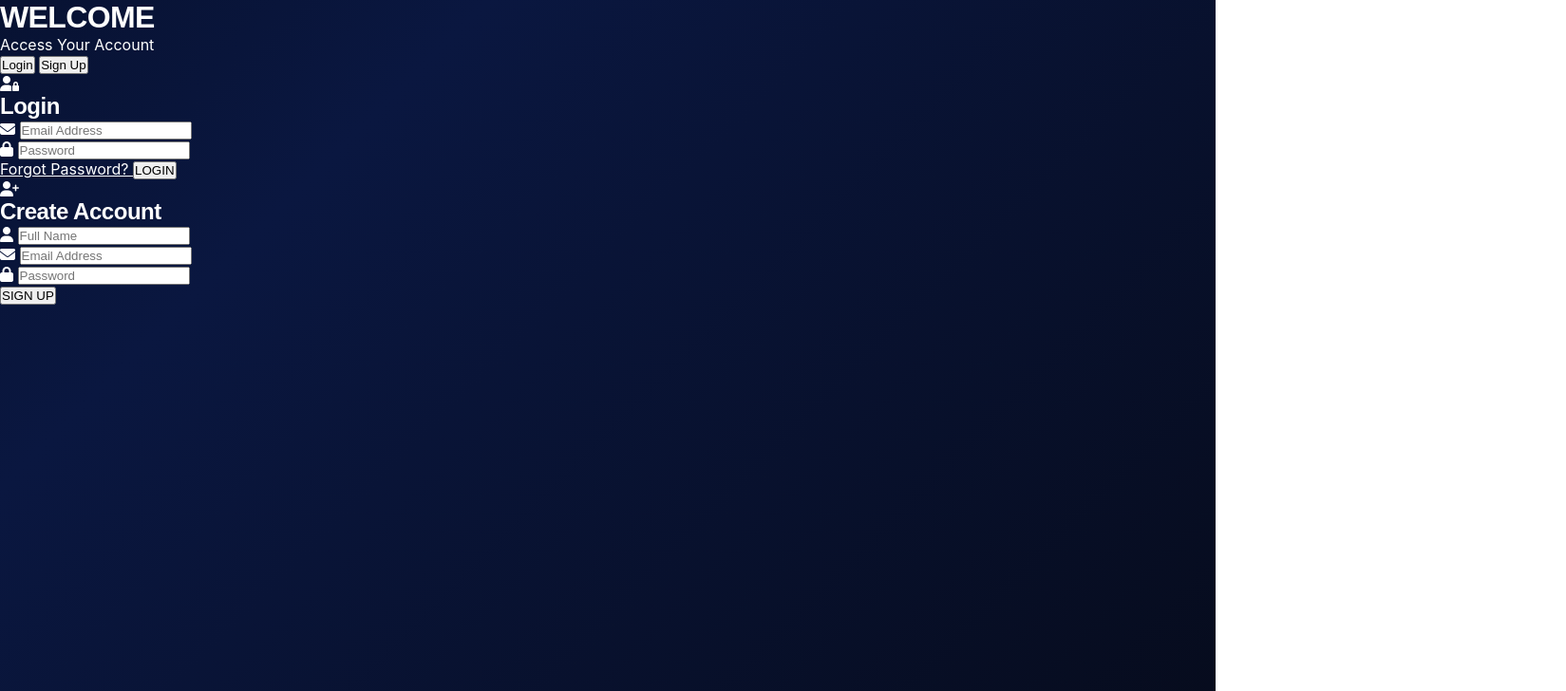
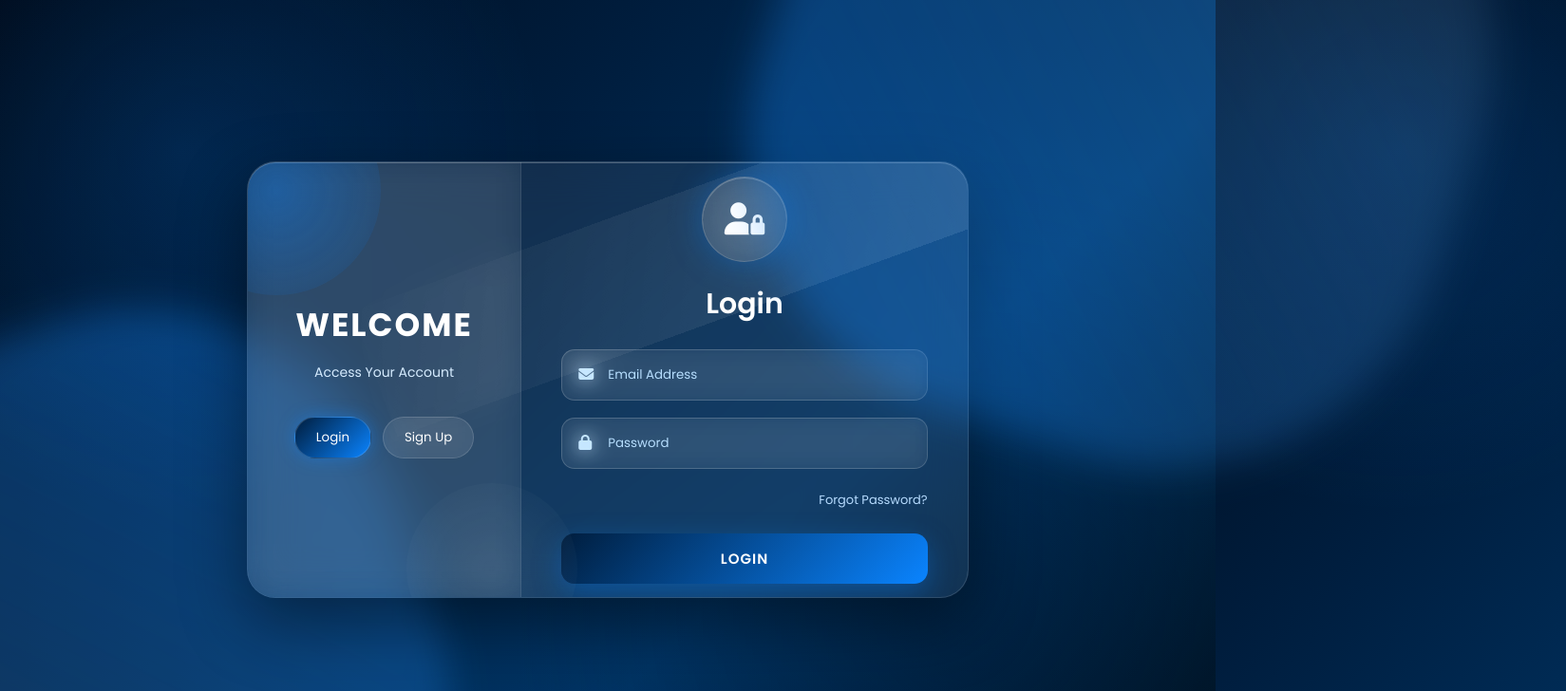
Before and after one commit to amnyfy/local-business-crm, a website: page login.html in a window 1280 px wide. Shown: the top 728 px of the page at 95% size, 1649 px wide, since content can reach past the window. Drawn offline with Linux system fonts and the light colour scheme.

Commit message:
Authentication pg

```diff
--- a/css/auth.css
+++ b/css/auth.css
@@ -1,116 +1,250 @@
 
-/* =========================
+/* ==========================================
+   GOOGLE FONT
+========================================== */
+
+@import url('https://fonts.googleapis.com/css2?family=Poppins:wght@300;400;500;600;700&display=swap');
+
+/* ==========================================
    GLOBAL
-========================= */
+========================================== */
 
 *{
     margin:0;
     padding:0;
     box-sizing:border-box;
-    font-family:'Segoe UI', Tahoma, Geneva, Verdana, sans-serif;
+    font-family:'Poppins',sans-serif;
 }
 
 body{
-    height:100vh;
+
+    min-height:100vh;
+
     display:flex;
     justify-content:center;
     align-items:center;
 
+    overflow:hidden;
+
+    position:relative;
+
     background:
-    linear-gradient(
-        135deg,
-        #020617,
-        #001d3d,
-        #003566
-    );
+    radial-gradient(circle at 15% 20%, rgba(10,132,255,.18), transparent 30%),
+    radial-gradient(circle at 80% 80%, rgba(0,29,61,.35), transparent 40%),
+    linear-gradient(135deg,#000814,#001d3d,#003566,#00111f);
 
-    overflow:hidden;
 }
 
-/* =========================
+/* ==========================================
+   ANIMATED GLOWING BLOBS
+========================================== */
+
+body::before,
+body::after{
+
+    content:"";
+
+    position:absolute;
+
+    width:700px;
+    height:700px;
+
+    border-radius:40%;
+
+    background:linear-gradient(
+    135deg,
+    rgba(10,132,255,.35),
+    rgba(255,255,255,.08));
+
+    filter:blur(20px);
+
+    animation:rotateBlob 25s linear infinite;
+
+}
+
+body::before{
+
+    left:-250px;
+    bottom:-250px;
+
+}
+
+body::after{
+
+    right:-250px;
+    top:-250px;
+
+    animation-direction:reverse;
+
+}
+
+@keyframes rotateBlob{
+
+    from{
+        transform:rotate(0deg) scale(1);
+    }
+
+    to{
+        transform:rotate(360deg) scale(1.08);
+    }
+
+}
+
+/* ==========================================
    MAIN CONTAINER
-========================= */
+========================================== */
 
 .container{
-    width:720px;
-    height:430px;
 
-    background:#ffffff;
-
-    border-radius:24px;
-
-    overflow:hidden;
+    width:760px;
+    height:460px;
 
     display:flex;
 
     position:relative;
 
+    overflow:hidden;
+
+    border-radius:30px;
+
+    background:rgba(255,255,255,.07);
+
+    backdrop-filter:blur(24px);
+    -webkit-backdrop-filter:blur(24px);
+
+    border:1px solid rgba(255,255,255,.12);
+
     box-shadow:
-    0 20px 40px rgba(0,0,0,0.25);
+
+    0 25px 70px rgba(0,0,0,.45),
+
+    inset 0 1px rgba(255,255,255,.25);
+
 }
 
-/* =========================
+/* ==========================================
+   SHINY GLASS EFFECT
+========================================== */
+
+.container::before{
+
+    content:"";
+
+    position:absolute;
+
+    width:180%;
+    height:140px;
+
+    top:-80px;
+    left:-50%;
+
+    background:
+
+    linear-gradient(
+
+    115deg,
+
+    transparent,
+
+    rgba(255,255,255,.12),
+
+    transparent);
+
+    transform:rotate(-20deg);
+
+    animation:shine 7s linear infinite;
+
+}
+
+@keyframes shine{
+
+    from{
+
+        transform:translateX(-600px) rotate(-20deg);
+
+    }
+
+    to{
+
+        transform:translateX(900px) rotate(-20deg);
+
+    }
+
+}
+
+/* ==========================================
    LEFT PANEL
-========================= */
+========================================== */
 
 .left-panel{
+
     width:38%;
 
     position:relative;
 
-    overflow:hidden;
+    background:
 
-    background:
-    linear-gradient(
-        160deg,
-        #000814,
-        #001d3d,
-        #0a84ff
-    );
+    rgba(255,255,255,.05);
+
+    backdrop-filter:blur(15px);
+
+    border-right:1px solid rgba(255,255,255,.08);
+
 }
 
-/* SHAPES */
+.left-panel::before{
 
-.left-panel::before{
-    content:'';
+    content:"";
 
     position:absolute;
 
-    width:240px;
-    height:240px;
+    width:220px;
+    height:220px;
 
-    background:rgba(255,255,255,0.08);
+    border-radius:50%;
 
-    transform:rotate(45deg);
+    background:
 
-    top:-110px;
-    left:-120px;
+    radial-gradient(circle,
 
-    border-radius:40px;
+    rgba(10,132,255,.35),
+
+    transparent);
+
+    top:-80px;
+    left:-80px;
+
 }
 
 .left-panel::after{
-    content:'';
+
+    content:"";
 
     position:absolute;
 
     width:180px;
     height:180px;
 
-    background:rgba(255,255,255,0.05);
-
     border-radius:50%;
 
-    bottom:-70px;
-    right:-50px;
+    background:
+
+    radial-gradient(circle,
+
+    rgba(255,255,255,.08),
+
+    transparent);
+
+    bottom:-60px;
+    right:-60px;
+
 }
 
-/* PANEL CONTENT */
+/* ==========================================
+   PANEL CONTENT
+========================================== */
 
 .panel-content{
-    position:relative;
-
-    z-index:5;
 
     height:100%;
 
@@ -120,80 +254,96 @@ body{
     justify-content:center;
     align-items:center;
 
+    position:relative;
+
+    z-index:10;
+
     text-align:center;
 
-    padding:25px;
+    color:white;
 
-    color:white;
+    padding:30px;
+
 }
 
 .panel-content h1{
-    font-size:32px;
 
-    margin-bottom:12px;
+    font-size:34px;
 
     font-weight:700;
 
     letter-spacing:2px;
+
+    margin-bottom:12px;
+
 }
 
 .panel-content p{
-    font-size:13px;
 
-    color:#dbeafe;
+    color:#d6ecff;
 
-    line-height:22px;
+    font-size:14px;
 
-    margin-bottom:32px;
+    margin-bottom:35px;
+
+    line-height:24px;
+
 }
 
-/* =========================
+/* ==========================================
    SWITCH BUTTONS
-========================= */
+========================================== */
 
 .switch{
+
     display:flex;
 
     gap:12px;
+
 }
 
 .switch button{
+
     border:none;
-    outline:none;
 
-    padding:10px 22px;
+    padding:11px 22px;
 
-    border-radius:30px;
+    border-radius:50px;
 
-    background:rgba(255,255,255,0.12);
+    background:rgba(255,255,255,.08);
 
     color:white;
 
-    font-size:13px;
-    font-weight:600;
+    border:1px solid rgba(255,255,255,.15);
 
     cursor:pointer;
 
-    transition:0.3s ease;
+    transition:.35s;
 
-    backdrop-filter:blur(10px);
+    backdrop-filter:blur(15px);
+
 }
 
 .switch button:hover{
-    transform:translateY(-2px);
+
+    transform:translateY(-3px);
+
 }
 
 .switch button.active{
-    background:white;
 
-    color:#001d3d;
+    background:linear-gradient(135deg,#001d3d,#0a84ff);
+
+    box-shadow:0 0 18px rgba(10,132,255,.4);
+
 }
 
-/* =========================
+/* ==========================================
    RIGHT PANEL
-========================= */
+========================================== */
 
 .right-panel{
+
     width:62%;
 
     display:flex;
@@ -201,17 +351,17 @@ body{
     justify-content:center;
     align-items:center;
 
-    background:#f8fafc;
+    background:transparent;
 
-    padding:20px;
 }
 
-/* =========================
+/* ==========================================
    FORM
-========================= */
+========================================== */
 
 .form{
-    width:78%;
+
+    width:82%;
 
     display:none;
 
@@ -219,231 +369,269 @@ body{
 
     align-items:center;
 
-    animation:fade 0.4s ease;
+    animation:fade .4s;
+
 }
 
 .form.active{
+
     display:flex;
+
 }
 
 @keyframes fade{
 
     from{
+
         opacity:0;
-        transform:translateY(10px);
+
+        transform:translateY(20px);
+
     }
 
     to{
+
         opacity:1;
+
         transform:translateY(0);
-    }
+
     }
 
-/* =========================
-   LOGO CIRCLE
-========================= */
+}
+
+/* ==========================================
+   LOGO
+========================================== */
 
 .logo-circle{
-    width:82px;
-    height:82px;
+
+    width:90px;
+    height:90px;
 
     border-radius:50%;
 
-    background:
-    linear-gradient(
-        135deg,
-        #001d3d,
-        #0a84ff
-    );
-
     display:flex;
-
     justify-content:center;
     align-items:center;
 
-    margin-bottom:18px;
+    margin-bottom:22px;
+
+    background:rgba(255,255,255,.08);
+
+    border:1px solid rgba(255,255,255,.15);
+
+    backdrop-filter:blur(20px);
 
     box-shadow:
-    0 12px 28px rgba(10,132,255,0.28);
+
+    0 0 35px rgba(10,132,255,.35),
+
+    inset 0 1px rgba(255,255,255,.25);
+
 }
 
-/* ICON */
+.logo-circle i{
 
-.logo-circle i{
+    color:white;
+
+    font-size:34px;
+
+}
+
+/* ==========================================
+   TITLE
+========================================== */
+
+.form h2{
+
     color:white;
 
     font-size:30px;
-}
-
-/* CUSTOM IMAGE */
-
-.logo-circle img{
-    width:48px;
-    height:48px;
-
-    object-fit:contain;
-}
-
-/* =========================
-   TITLE
-========================= */
-
-.form h2{
-    font-size:30px;
-
-    color:#001d3d;
 
     margin-bottom:25px;
 
-    font-weight:700;
+    font-weight:600;
+
 }
 
-/* =========================
-   INPUT BOX
-========================= */
+/* ==========================================
+   INPUTS
+========================================== */
 
 .input-box{
+
     width:100%;
 
     position:relative;
 
-    margin-bottom:16px;
+    margin-bottom:18px;
+
 }
 
 .input-box i{
+
     position:absolute;
 
-    left:16px;
-    top:16px;
+    left:18px;
 
-    color:#64748b;
+    top:18px;
 
-    font-size:14px;
+    color:#bfe4ff;
+
 }
 
 .input-box input{
+
     width:100%;
 
-    padding:14px 14px 14px 45px;
+    padding:16px 16px 16px 48px;
 
-    border:none;
+    border-radius:14px;
+
+    border:1px solid rgba(255,255,255,.18);
+
+    background:rgba(255,255,255,.05);
+
+    color:white;
+
     outline:none;
 
-    border-radius:12px;
+    backdrop-filter:blur(10px);
 
-    background:#e2e8f0;
+    transition:.35s;
 
-    font-size:14px;
+}
 
-    transition:0.3s ease;
+.input-box input::placeholder{
+
+    color:#b7dfff;
+
 }
 
 .input-box input:focus{
-    background:#dbeafe;
+
+    border-color:#0a84ff;
 
     box-shadow:
-    0 0 0 3px rgba(10,132,255,0.15);
+
+    0 0 18px rgba(10,132,255,.35);
+
 }
 
-/* =========================
-   FORGOT PASSWORD
-========================= */
+/* ==========================================
+   FORGOT LINK
+========================================== */
 
 .forgot-link{
+
     width:100%;
 
     text-align:right;
 
-    margin-top:2px;
-    margin-bottom:28px;
+    margin:5px 0 25px;
+
+    color:#b7dcff;
 
     text-decoration:none;
 
     font-size:13px;
-    font-weight:600;
 
-    color:#2563eb;
-
-    transition:0.3s ease;
 }
 
 .forgot-link:hover{
-    color:#001d3d;
 
-    text-decoration:underline;
+    color:white;
+
 }
 
-/* =========================
+/* ==========================================
    BUTTON
-========================= */
+========================================== */
 
 .submit-btn{
+
     width:100%;
+
+    padding:15px;
 
     border:none;
 
-    padding:14px;
+    border-radius:14px;
 
-    margin-top:4px;
+    cursor:pointer;
 
-    border-radius:12px;
+    color:white;
+
+    font-size:15px;
+
+    font-weight:600;
+
+    letter-spacing:1px;
 
     background:
+
     linear-gradient(
     135deg,
     #001d3d,
-        #0a84ff
-    );
+    #0a84ff);
 
-    color:white;
-
-    font-size:14px;
-    font-weight:700;
-
-    letter-spacing:1px;
-
-    cursor:pointer;
-
-    transition:0.3s ease;
+    transition:.35s;
 
     box-shadow:
-    0 10px 20px rgba(10,132,255,0.20);
+
+    0 10px 30px rgba(10,132,255,.35);
+
 }
 
 .submit-btn:hover{
-    transform:translateY(-2px);
+
+    transform:translateY(-3px);
 
     box-shadow:
-    0 14px 24px rgba(10,132,255,0.28);
+
+    0 18px 40px rgba(10,132,255,.55);
+
 }
 
-/* =========================
-   MOBILE RESPONSIVE
-========================= */
+/* ==========================================
+   RESPONSIVE
+========================================== */
 
 @media(max-width:820px){
 
 .container{
+
     width:95%;
+
     height:auto;
 
     flex-direction:column;
+
 }
 
 .left-panel,
 .right-panel{
+
     width:100%;
+
 }
 
 .left-panel{
+
     min-height:220px;
+
 }
 
 .right-panel{
+
     padding:40px 0;
+
 }
 
 .form{
-        width:85%;
+
+    width:90%;
+
 }
+
 }
--- a/login.html
+++ b/login.html
@@ -8,7 +8,7 @@
     <title>Authentication Page</title>
 
     <!-- MAIN CSS -->
-    <link rel="stylesheet" href="css/style.css">
+    <link rel="stylesheet" href="css\auth.css">
 
     <!-- FONT AWESOME -->
     <link rel="stylesheet"
```
Lines whose indentation alone changed are shown as unchanged.
